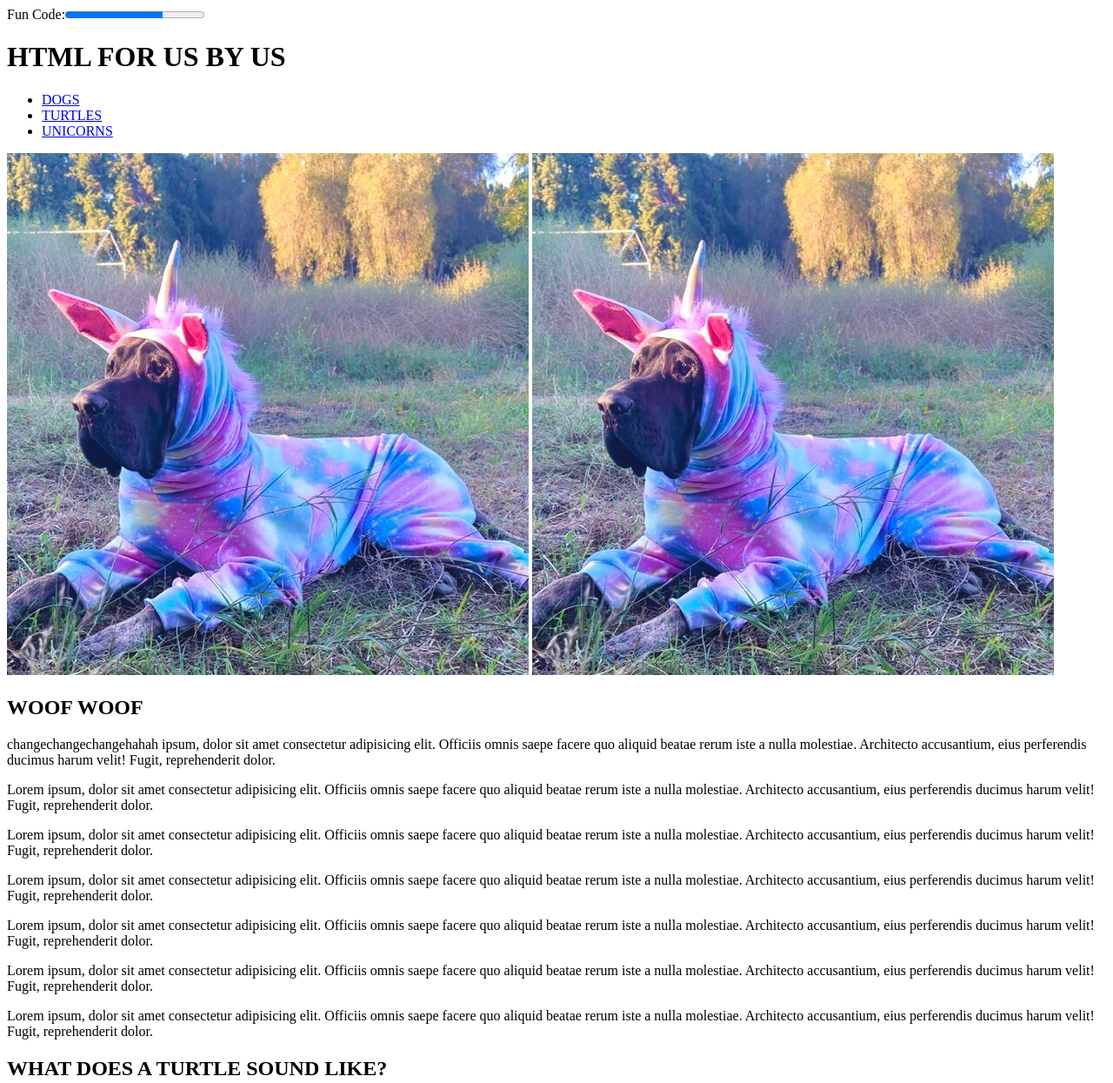
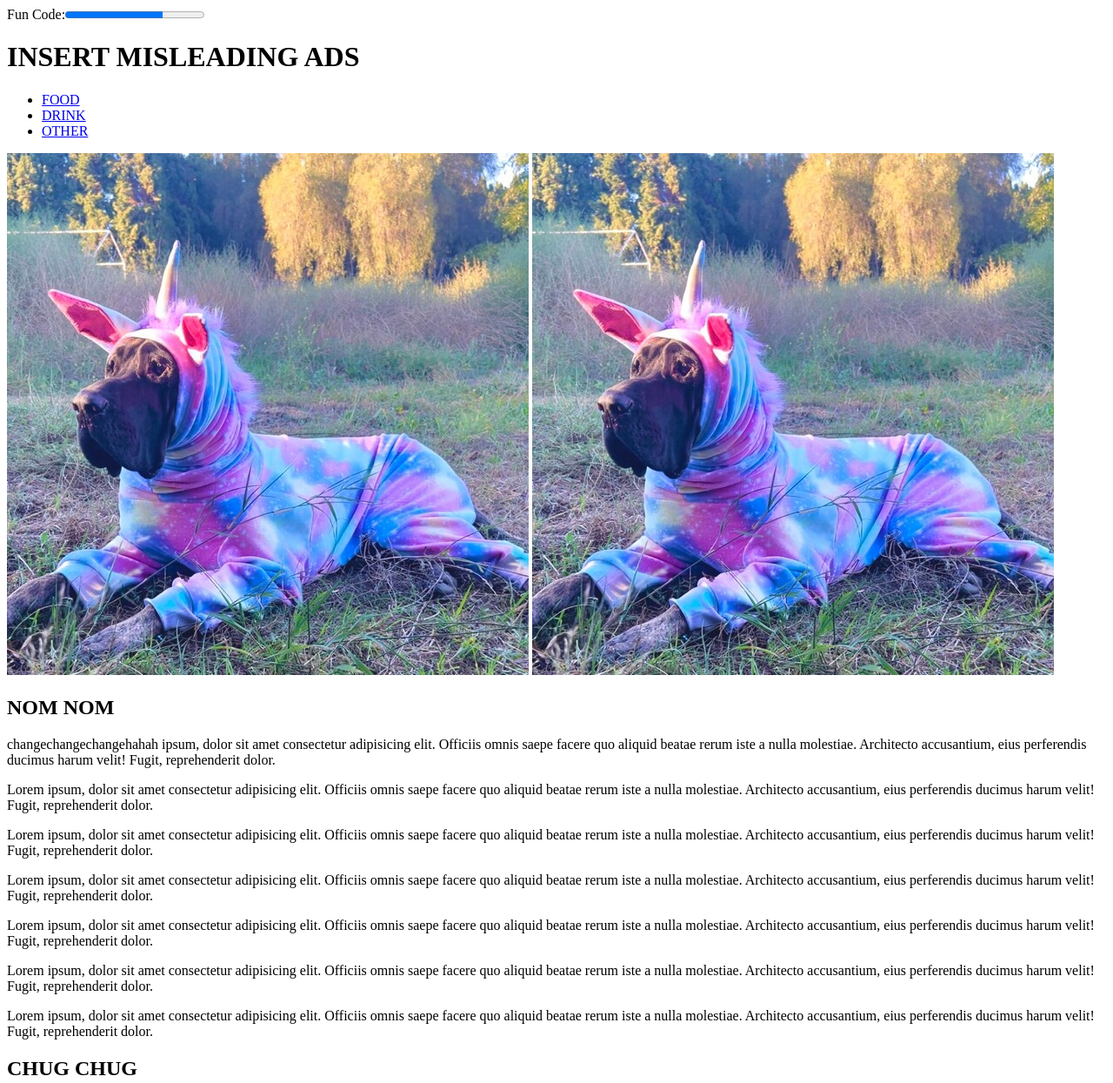
Before and after one commit to wenyulin-11/tut3-github-setup, a plain HTML site: page 02-html/index.html in a window 1280 px wide. Shown: the top 1245 px of the page at 87% size. Drawn offline with Linux system fonts and the light colour scheme.

Commit message:
Update index.html

```diff
--- a/02-html/index.html
+++ b/02-html/index.html
@@ -4,7 +4,7 @@
 <head>
     <meta charset="UTF-8">
     <meta name="viewport" content="width=device-width, initial-scale=1.0">
-    <title>HTML TUT 2 :D</title>
+    <title>Project 1</title>
     <meta name="description" content="tutorials yipee">
     <label for="skills">Fun Code:</label><progress id="skills" value="70" max="100"></progress>
 
@@ -12,12 +12,12 @@
 
 <body>
     <header>
-        <h1 contenteditable="true">HTML FOR US BY US</h1>
+        <h1 contenteditable="true">INSERT MISLEADING ADS</h1>
         <nav>
             <ul>
-                <li><a href="#dogs">DOGS</a></li>
-                <li><a href="#turtles">TURTLES</a></li>
-                <li><a href="#unicorns">UNICORNS</a></li>
+                <li><a href="#food">FOOD</a></li>
+                <li><a href="#drink">DRINK</a></li>
+                <li><a href="#other">OTHER</a></li>
             </ul>
         </nav>
         <div>
@@ -26,8 +26,8 @@
         </div>
     </header>
     <main>
-        <section id="dogs" class="blue-section">
-            <h2>WOOF WOOF</h2>
+        <section id="food" class="blue-section">
+            <h2>NOM NOM</h2>
             <p>changechangechangehahah ipsum, dolor sit amet consectetur adipisicing elit. Officiis omnis saepe facere quo aliquid beatae
                 rerum iste a nulla molestiae. Architecto accusantium, eius perferendis ducimus harum velit! Fugit,
                 reprehenderit dolor.</p>
@@ -50,8 +50,8 @@
                 rerum iste a nulla molestiae. Architecto accusantium, eius perferendis ducimus harum velit! Fugit,
                 reprehenderit dolor.</p>
         </section>
-        <section id="turtles">
-            <h2>WHAT DOES A TURTLE SOUND LIKE?</h2>
+        <section id="drink">
+            <h2>CHUG CHUG</h2>
             <p>Lorem ipsum, dolor sit amet consectetur adipisicing elit. Officiis omnis saepe facere quo aliquid beatae
                 rerum iste a nulla molestiae. Architecto accusantium, eius perferendis ducimus harum velit! Fugit,
                 reprehenderit dolor.</p>
@@ -74,8 +74,8 @@
                 rerum iste a nulla molestiae. Architecto accusantium, eius perferendis ducimus harum velit! Fugit,
                 reprehenderit dolor.</p>
         </section>
-        <section id="unicorns">
-            <h2>NEIGHS?</h2>
+        <section id="other">
+            <h2>VROOM VROOM</h2>
             <p>Lorem ipsum, dolor sit amet consectetur adipisicing elit. Officiis omnis saepe facere quo aliquid beatae
                 rerum iste a nulla molestiae. Architecto accusantium, eius perferendis ducimus harum velit! Fugit,
                 reprehenderit dolor.</p>
```
